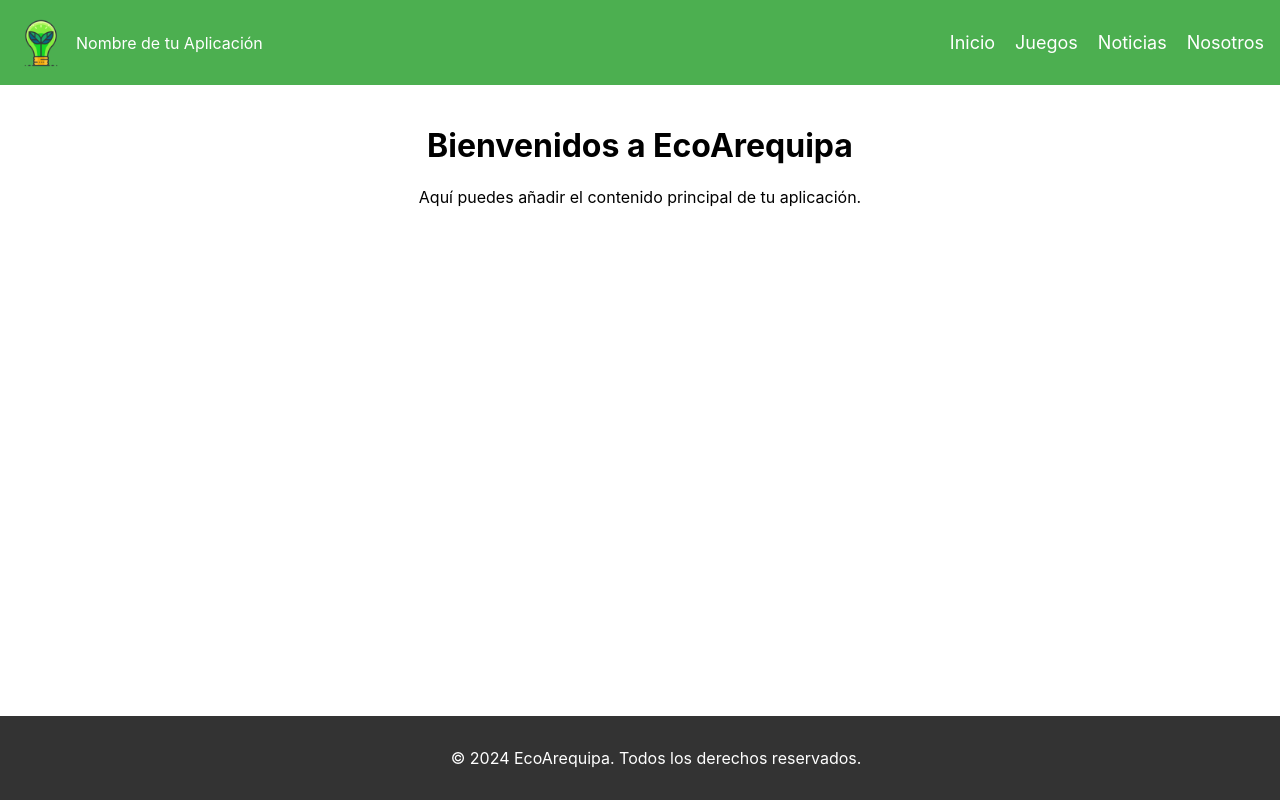
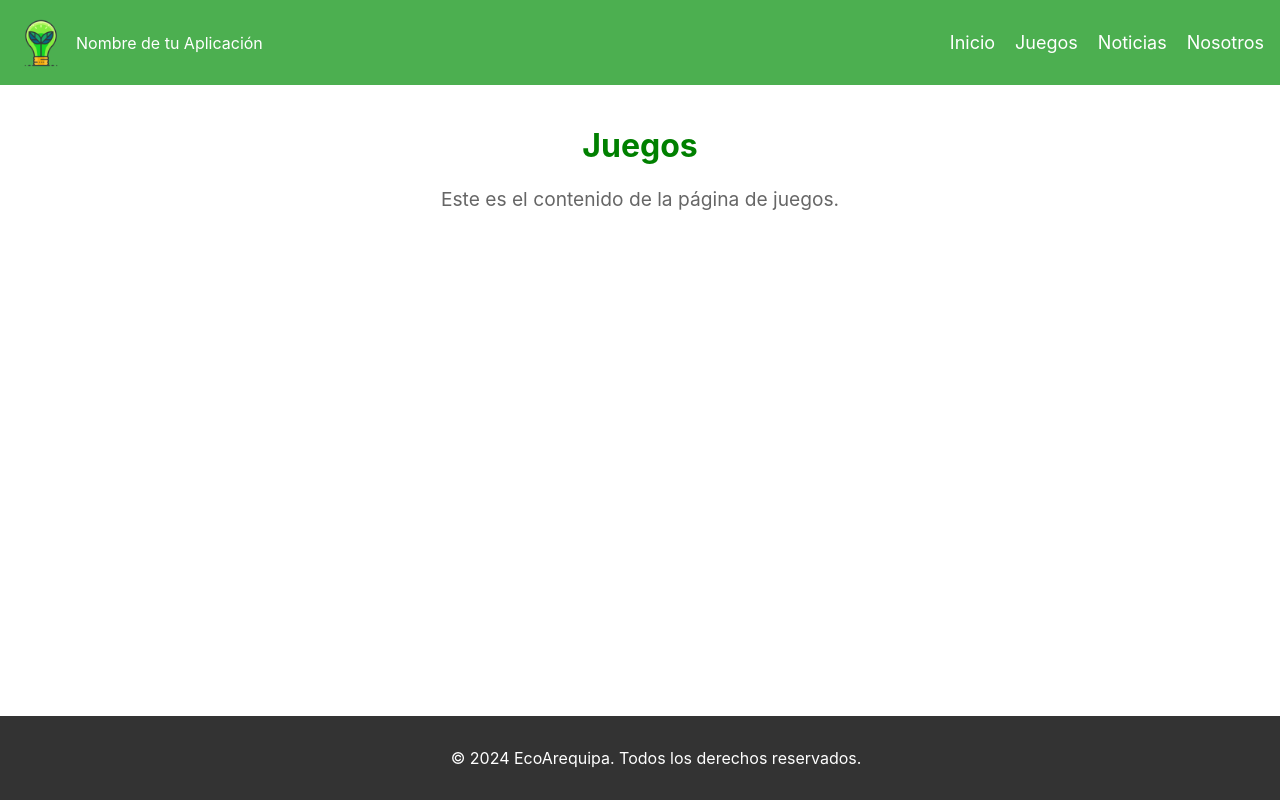
Before and after one commit to EddieCodder/EcoArequipa, a React (Create React App) app in the folder ecoarequipa/: page /juegos in a window 1280 px wide. Built offline with nearby package versions, Linux system fonts and the light colour scheme.

Commit message:
Conectando las páginas con react-router-do

```diff
--- a/ecoarequipa/package.json
+++ b/ecoarequipa/package.json
@@ -8,6 +8,7 @@
     "@testing-library/user-event": "^13.5.0",
     "react": "^18.3.1",
     "react-dom": "^18.3.1",
+    "react-router-dom": "^6.24.1",
     "react-scripts": "^5.0.1",
     "web-vitals": "^2.1.4"
   },
--- a/ecoarequipa/src/App.js
+++ b/ecoarequipa/src/App.js
@@ -1,17 +1,27 @@
-// App.js
 import React from 'react';
 import './App.css';
+import { BrowserRouter as Router, Route, Routes } from 'react-router-dom';
 import Header from './components/Header';
-import Main from './components/Main';
 import Footer from './components/Footer';
+import Inicio from './pages/inicio';
+import Juegos from './pages/juegos';
+import Noticias from './pages/noticias';
+import Nosotros from './pages/nosotros';
 
 function App() {
   return (
-    <div className="App">
-      <Header />
-      <Main />
-      <Footer />
-    </div>
+    <Router>
+      <div className="App">
+        <Header />
+        <Routes>
+          <Route path="/" element={<Inicio />} />
+          <Route path="/juegos" element={<Juegos />} />
+          <Route path="/noticias" element={<Noticias />} />
+          <Route path="/nosotros" element={<Nosotros />} />
+        </Routes>
+        <Footer />
+      </div>
+    </Router>
   );
 }
 
--- /dev/null
+++ b/ecoarequipa/src/pages/inicio.css
@@ -0,0 +1,13 @@
+.inicio {
+    padding: 20px;
+  }
+
+  .inicio h1 {
+    font-size: 2rem;
+    color: green;
+  }
+
+  .inicio p {
+    font-size: 1.2rem;
+    color: #666;
+  }
--- a/ecoarequipa/src/pages/inicio.js
+++ b/ecoarequipa/src/pages/inicio.js
@@ -1,13 +1,11 @@
-// inicio.js
 import React from 'react';
-import './inicio.css'; // Archivo de estilos para esta página
+import './inicio.css';
 
 const Inicio = () => {
   return (
     <div className="inicio">
       <h1>Bienvenidos a EcoArequipa</h1>
-      <p>Esta es la página de inicio de nuestra plataforma educativa sobre el cuidado medioambiental de Arequipa.</p>
-      {/* Aquí puedes añadir más contenido según sea necesario */}
+      <p>Este es el contenido de la página de inicio.</p>
     </div>
   );
 }
--- /dev/null
+++ b/ecoarequipa/src/pages/juegos.css
@@ -0,0 +1,13 @@
+.juegos {
+    padding: 20px;
+  }
+
+  .juegos h1 {
+    font-size: 2rem;
+    color: green;
+  }
+
+  .juegos p {
+    font-size: 1.2rem;
+    color: #666;
+  }
--- a/ecoarequipa/src/pages/juegos.js
+++ b/ecoarequipa/src/pages/juegos.js
@@ -1,13 +1,11 @@
-// juegos.js
 import React from 'react';
-import './juegos.css'; // Archivo de estilos para esta página
+import './juegos.css';
 
 const Juegos = () => {
   return (
     <div className="juegos">
       <h1>Juegos</h1>
-      <p>Explora nuestros juegos educativos sobre el cuidado medioambiental de Arequipa.</p>
-      {/* Aquí puedes añadir más contenido según sea necesario */}
+      <p>Este es el contenido de la página de juegos.</p>
     </div>
   );
 }
--- /dev/null
+++ b/ecoarequipa/src/pages/nosotros.css
@@ -0,0 +1,13 @@
+.nosotros {
+    padding: 20px;
+  }
+
+  .nosotros h1 {
+    font-size: 2rem;
+    color: green;
+  }
+
+  .nosotros p {
+    font-size: 1.2rem;
+    color: #666;
+  }
--- a/ecoarequipa/src/pages/nosotros.js
+++ b/ecoarequipa/src/pages/nosotros.js
@@ -1,13 +1,11 @@
-// nosotros.js
 import React from 'react';
-import './nosotros.css'; // Archivo de estilos para esta página
+import './nosotros.css';
 
 const Nosotros = () => {
   return (
     <div className="nosotros">
       <h1>Nosotros</h1>
-      <p>Conócenos y descubre quiénes estamos detrás de EcoArequipa y nuestro compromiso con el medio ambiente de Arequipa.</p>
-      {/* Aquí puedes añadir más contenido según sea necesario */}
+      <p>Este es el contenido de la página de nosotros.</p>
     </div>
   );
 }
--- /dev/null
+++ b/ecoarequipa/src/pages/noticias.css
@@ -0,0 +1,13 @@
+.noticias {
+    padding: 20px;
+  }
+
+  .noticias h1 {
+    font-size: 2rem;
+    color: green;
+  }
+
+  .noticias p {
+    font-size: 1.2rem;
+    color: #666;
+  }
--- a/ecoarequipa/src/pages/noticias.js
+++ b/ecoarequipa/src/pages/noticias.js
@@ -1,13 +1,11 @@
-// noticias.js
 import React from 'react';
-import './noticias.css'; // Archivo de estilos para esta página
+import './noticias.css';
 
 const Noticias = () => {
   return (
     <div className="noticias">
       <h1>Noticias</h1>
-      <p>Mantente actualizado con las últimas noticias y novedades sobre el medio ambiente en Arequipa y nuestras actividades.</p>
-      {/* Aquí puedes añadir más contenido según sea necesario */}
+      <p>Este es el contenido de la página de noticias.</p>
     </div>
   );
 }
```
Also changed, not shown: 1 other file (tests, documents, lock files or other folders).
